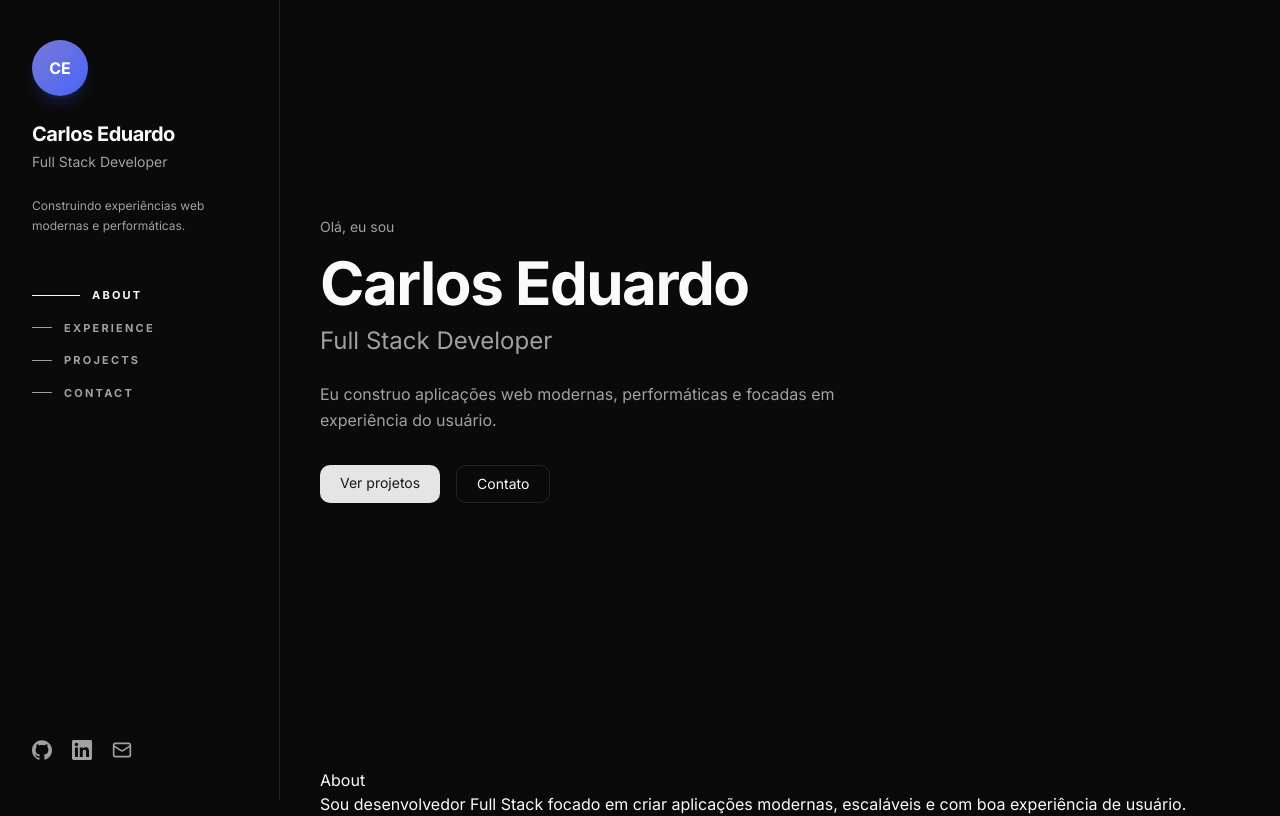
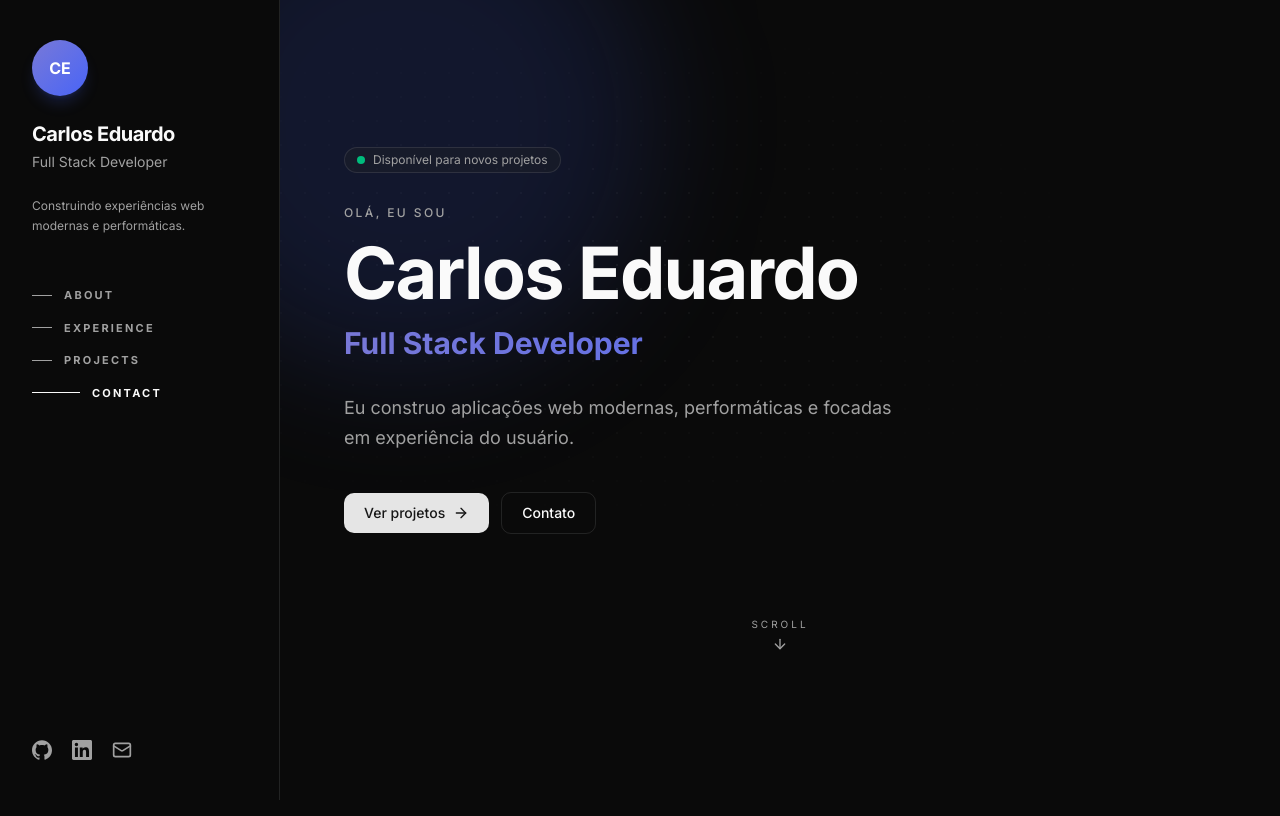
Before and after one commit to carlosrossy/portfolio-v1, a Next.js app: page / in a window 1280 px wide. Shown: the top 816 px of the page. Built offline with nearby package versions, Linux system fonts and the light colour scheme.

Commit message:
feat: polish hero, add section padding and fix active link tracking

```diff
--- a/src/app/page.tsx
+++ b/src/app/page.tsx
@@ -6,7 +6,7 @@ import { ProjectsSection } from '@/components/sections/projects';
 
 export default function Home() {
   return (
-    <main className="flex flex-col gap-32 px-10 py-20">
+    <main className="flex flex-col gap-32 px-0">
       <HeroSection />
       <AboutSection />
       <ExperienceSection />
--- a/src/components/sections/about.tsx
+++ b/src/components/sections/about.tsx
@@ -1,6 +1,6 @@
 export function AboutSection() {
   return (
-    <section id="about">
+    <section id="about" className="px-6 py-20 md:px-10 lg:px-16">
       <div>
         <h2>About</h2>
 
--- a/src/components/sections/contact.tsx
+++ b/src/components/sections/contact.tsx
@@ -1,6 +1,6 @@
 export function ContactSection() {
   return (
-    <section id="contact">
+    <section id="contact" className="px-6 py-20 md:px-10 lg:px-16">
       <h2>Contact</h2>
 
       <p>Me chama pra conversar ou colaborar em algum projeto.</p>
--- a/src/components/sections/experience.tsx
+++ b/src/components/sections/experience.tsx
@@ -1,6 +1,6 @@
 export function ExperienceSection() {
   return (
-    <section id="experience">
+    <section id="experience" className="px-6 py-20 md:px-10 lg:px-16">
       <h2>Experience</h2>
 
       <div>
--- a/src/components/sections/hero.tsx
+++ b/src/components/sections/hero.tsx
@@ -1,36 +1,126 @@
+'use client';
+
+import { motion, type Variants } from 'framer-motion';
+import { ArrowDown, ArrowRight } from 'lucide-react';
+
+const fadeUp: Variants = {
+  hidden: { opacity: 0, y: 20 },
+  visible: {
+    opacity: 1,
+    y: 0,
+    transition: { duration: 0.5, ease: 'easeOut' },
+  },
+};
+
+const container: Variants = {
+  hidden: {},
+  visible: {
+    transition: { staggerChildren: 0.08, delayChildren: 0.1 },
+  },
+};
+
 export function HeroSection() {
   return (
-    <section id="hero" className="min-h-[70vh] flex flex-col justify-center">
-      <p className="text-muted-foreground text-sm mb-4">Olá, eu sou</p>
+    <section
+      id="hero"
+      className="relative flex min-h-[85vh] flex-col justify-center overflow-hidden px-6 md:px-10 lg:px-16"
+    >
+      <div
+        aria-hidden
+        className="pointer-events-none absolute -left-32 -top-32 size-[500px] rounded-full bg-accent-600/15 blur-3xl"
+      />
+      <div
+        aria-hidden
+        className="pointer-events-none absolute inset-0 -z-10"
+        style={{
+          backgroundImage:
+            'radial-gradient(circle at 1px 1px, rgb(255 255 255 / 0.05) 1px, transparent 0)',
+          backgroundSize: '24px 24px',
+          WebkitMaskImage:
+            'radial-gradient(ellipse 80% 60% at 30% 40%, black 0%, transparent 70%)',
+          maskImage:
+            'radial-gradient(ellipse 80% 60% at 30% 40%, black 0%, transparent 70%)',
+        }}
+      />
 
-      <h1 className="text-4xl md:text-6xl font-bold tracking-tight">
+      <motion.div
+        initial="hidden"
+        animate="visible"
+        variants={container}
+        className="relative max-w-3xl"
+      >
+        <motion.div
+          variants={fadeUp}
+          className="mb-8 inline-flex items-center gap-2 rounded-full border border-border bg-muted/30 px-3 py-1 text-xs text-muted-foreground"
+        >
+          <span className="relative flex size-2">
+            <span className="absolute inline-flex h-full w-full animate-ping rounded-full bg-emerald-500 opacity-75" />
+            <span className="relative inline-flex size-2 rounded-full bg-emerald-500" />
+          </span>
+          Disponível para novos projetos
+        </motion.div>
+
+        <motion.p
+          variants={fadeUp}
+          className="mb-4 text-xs font-medium uppercase tracking-[0.2em] text-muted-foreground"
+        >
+          Olá, eu sou
+        </motion.p>
+
+        <motion.h1
+          variants={fadeUp}
+          className="text-5xl font-bold tracking-tight md:text-7xl"
+        >
           Carlos Eduardo
-      </h1>
+        </motion.h1>
 
-      <h2 className="text-xl md:text-2xl text-muted-foreground mt-3">
+        <motion.h2
+          variants={fadeUp}
+          className="mt-4 bg-gradient-to-r from-accent-500 to-accent-600 bg-clip-text text-2xl font-semibold text-transparent md:text-3xl"
+        >
           Full Stack Developer
-      </h2>
+        </motion.h2>
 
-      <p className="mt-6 max-w-xl text-muted-foreground leading-relaxed">
+        <motion.p
+          variants={fadeUp}
+          className="mt-8 max-w-xl text-base leading-relaxed text-muted-foreground md:text-lg"
+        >
           Eu construo aplicações web modernas, performáticas e focadas em
           experiência do usuário.
-      </p>
+        </motion.p>
 
-      <div className="flex gap-4 mt-8">
+        <motion.div
+          variants={fadeUp}
+          className="mt-10 flex flex-wrap items-center gap-3"
+        >
           <a
             href="#projects"
-          className="px-5 py-2 rounded-lg bg-primary text-primary-foreground text-sm hover:opacity-90 transition"
+            className="group inline-flex items-center gap-2 rounded-lg bg-primary px-5 py-2.5 text-sm font-medium text-primary-foreground transition-opacity hover:opacity-90"
           >
             Ver projetos
+            <ArrowRight className="size-4 transition-transform group-hover:translate-x-0.5" />
           </a>
-
           <a
             href="#contact"
-          className="px-5 py-2 rounded-lg border border-border text-sm hover:bg-muted transition"
+            className="inline-flex items-center gap-2 rounded-lg border border-border px-5 py-2.5 text-sm font-medium text-foreground transition-colors hover:bg-muted"
           >
             Contato
           </a>
+        </motion.div>
+      </motion.div>
+
+      <motion.div
+        initial={{ opacity: 0 }}
+        animate={{ opacity: 1 }}
+        transition={{ delay: 1.2, duration: 0.6 }}
+        className="absolute bottom-6 left-0 right-0 hidden justify-center md:flex"
+        aria-hidden
+      >
+        <div className="flex flex-col items-center gap-2 text-muted-foreground">
+          <span className="text-[10px] uppercase tracking-[0.3em]">Scroll</span>
+          <ArrowDown className="size-4 animate-bounce" />
         </div>
+      </motion.div>
     </section>
   );
 }
--- a/src/components/sections/projects.tsx
+++ b/src/components/sections/projects.tsx
@@ -1,6 +1,6 @@
 export function ProjectsSection() {
   return (
-    <section id="projects">
+    <section id="projects" className="px-6 py-20 md:px-10 lg:px-16">
       <h2>Projects</h2>
 
       <div>
--- a/src/components/sidebar/sidebar-content.tsx
+++ b/src/components/sidebar/sidebar-content.tsx
@@ -47,12 +47,27 @@ function useActiveSection(ids: string[]) {
   const [active, setActive] = useState<string>('');
 
   useEffect(() => {
+    const ratios = new Map<string, number>();
+
     const observer = new IntersectionObserver(
       (entries) => {
-        const visible = entries
-          .filter((e) => e.isIntersecting)
-          .sort((a, b) => b.intersectionRatio - a.intersectionRatio);
-        if (visible[0]) setActive(visible[0].target.id);
+        for (const entry of entries) {
+          if (entry.isIntersecting) {
+            ratios.set(entry.target.id, entry.intersectionRatio);
+          } else {
+            ratios.delete(entry.target.id);
+          }
+        }
+
+        let best = '';
+        let bestRatio = -1;
+        for (const [id, ratio] of ratios) {
+          if (ratio > bestRatio) {
+            bestRatio = ratio;
+            best = id;
+          }
+        }
+        setActive(best);
       },
       {
         rootMargin: '-30% 0px -55% 0px',
```
Lines whose indentation alone changed are shown as unchanged.
